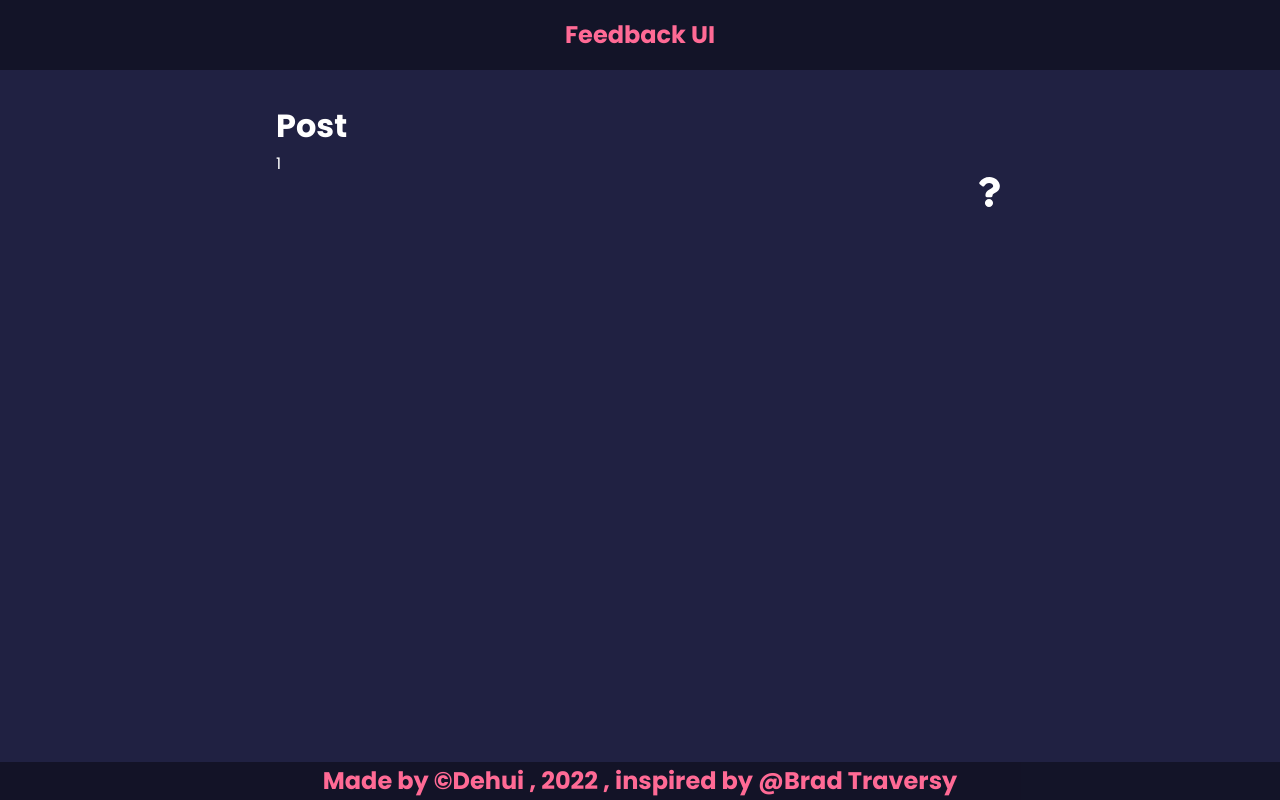
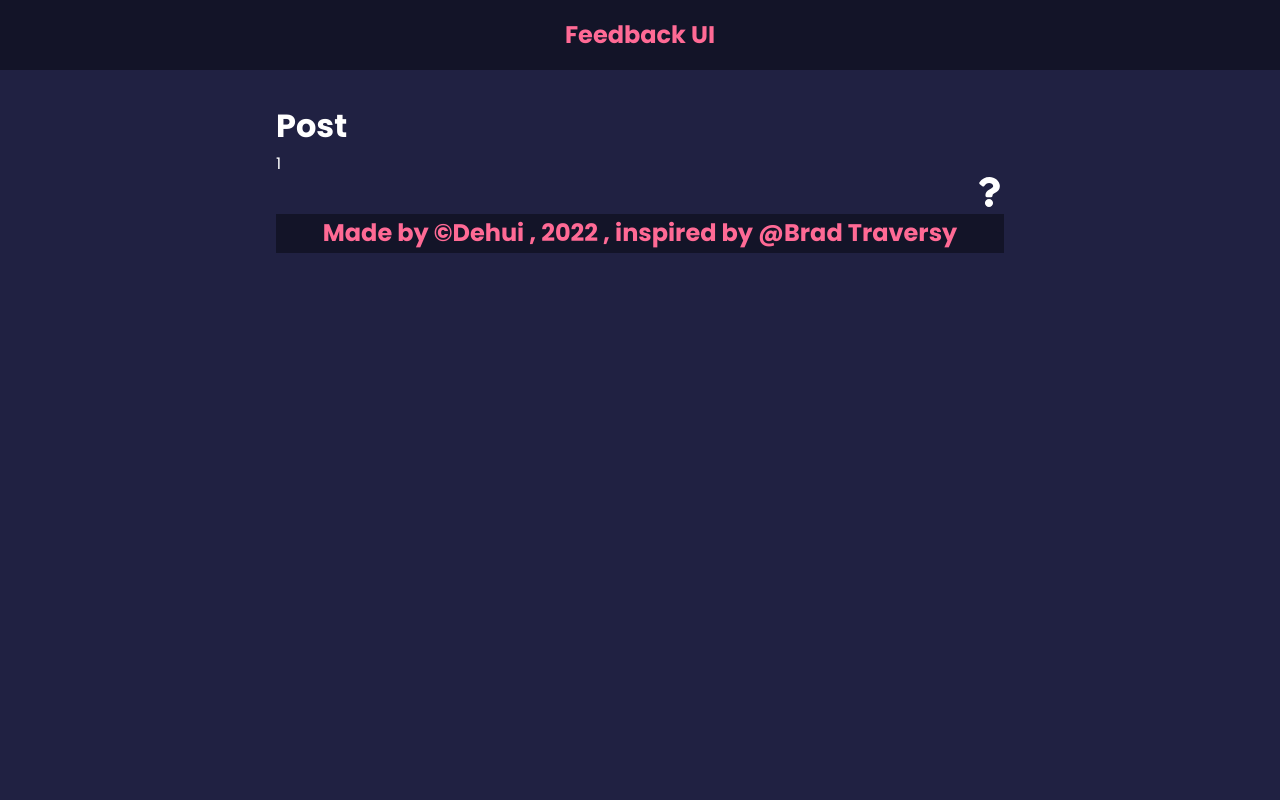
Before and after one commit to Dwightu/Feedback-UI, a React (Create React App) app: page /post/1 in a window 1280 px wide. Built offline with nearby package versions, Linux system fonts and the light colour scheme.

Commit message:
Change footer cssfoles

```diff
--- a/src/index.css
+++ b/src/index.css
@@ -234,7 +234,7 @@ input:focus {
 }
 
 .footer {
-    position: fixed;
+    position: relative;
     left: 0;
     bottom: 0;
     width: 100%;
```
